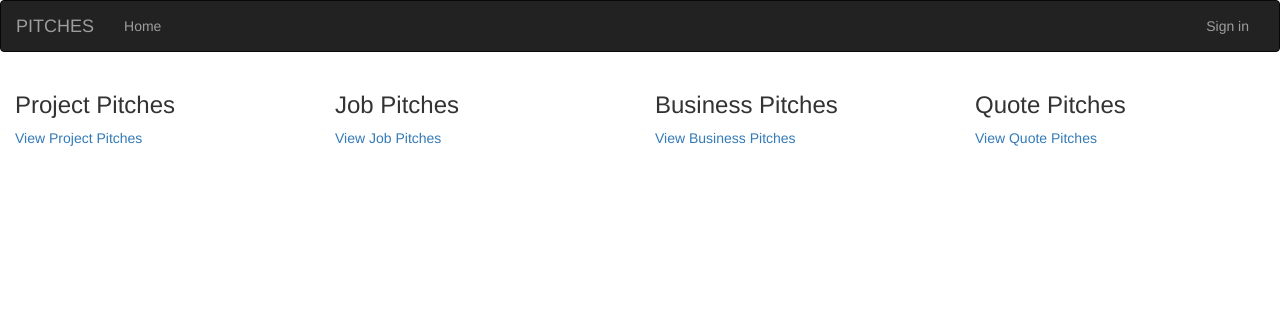
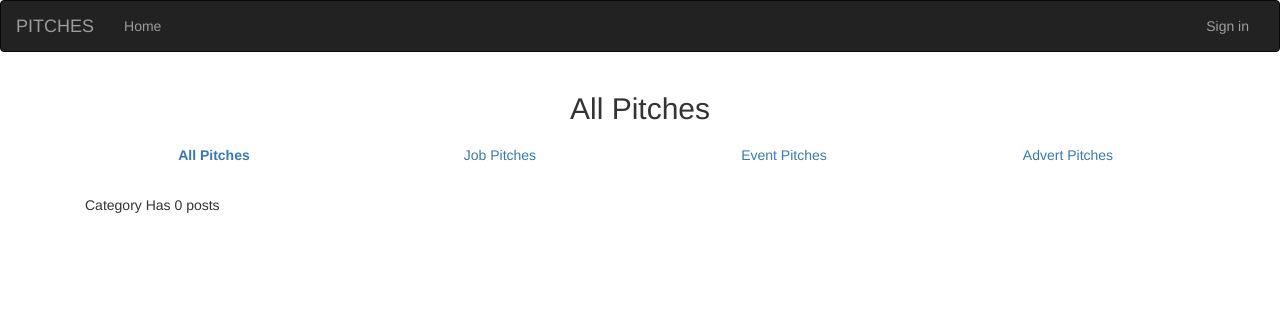
Before and after one commit to Nelly-ayebale/pitches, a Flask app: template app/templates/index.html in a window 1280 px wide. Shown: the top 312 px of the page. Run offline with Flask 2, Linux system fonts and the light colour scheme; the template is opened without the code that fills it, so the values that code supplies are empty; parts of the project's set-up code (start-up, migrations or seed data) failed here and were passed over; some libraries are stand-ins or nearby versions.

Commit message:
Made a display of the index page

```diff
--- a/app/auth/forms.py
+++ b/app/auth/forms.py
@@ -11,7 +11,7 @@ class RegistrationForm(FlaskForm):
     password_confirm = PasswordField('Confirm Passwords',validators = [Required()])
     submit = SubmitField('Sign Up')
 
-   def validate_email(self,data_field):
+    def validate_email(self,data_field):
         if User.query.filter_by(email =data_field.data).first():
             raise ValidationError('There is an account with that email')
 
--- a/app/main/forms.py
+++ b/app/main/forms.py
@@ -4,9 +4,10 @@ from wtforms.validators import Required
 
 class PitchForm(FlaskForm):
     title = StringField('Title Of Pitch', validators=[Required()])
-    category = RadioField('Which Category would you like to Pitch?', choices=[('projectpitch', 'Project Pitch'), ('jobpitch', 'Job Pitch'), ('businesspitch', 'Business Pitch'), ('quotepitch', 'Quote Pitch'), validators=[Required()]])
+    category = RadioField('Type', choices=[  ('projectpitch','Project pitch'), ('jobpitch','Job pitch'),('businesspitch','Business pitch'),('quotepitch','Quote pitch')],validators=[Required()])
     pitch = TextAreaField('Go ahead and pitch!!', validators=[Required()])
     submit = SubmitField('Submit')
+
 class CommentForm(FlaskForm):
     comment = TextAreaField('Write a Comment', validators=[Required()])
     submit = SubmitField('Submit')
--- a/app/templates/index.html
+++ b/app/templates/index.html
@@ -1,28 +1,38 @@
-{% extends 'base.html' %}
+{% extends 'base.html'%}
+{% import 'macros.html' as macro %}
 
 {% block content %}
 
-<body>
-    <div class="container-fluid">
-        <div class="row">
-            <div class="col-md-3">
-                <h3>Project Pitches</h3>
-                <a href="{{url_for('main.project_pitch')}}">View Project Pitches</a>
-            </div>
-            <div class="col-md-3">
-                <h3>Job Pitches</h3>
-                <a href="{{url_for('main.job_pitch')}}">View Job Pitches</a>
-            </div>
-            <div class="col-md-3">
-                <h3>Business Pitches</h3>
-                <a href="{{url_for('main.business_pitch')}}">View Business Pitches</a>
-            </div>
-            <div class="col-md-3">
-                <h3>Quote Pitches</h3>
-                <a href="{{url_for('main.quote_pitch')}}">View Quote Pitches</a>
-            </div>
+<div class="container">
+    <h2 class="text-center">All Pitches</h2>
+    <ul class="nav nav-pills nav-justified nav-fill" role="tablist">
+        <li class="nav-item">
+            <a id="cats" class="nav-link" data-toggle="tab" href="#all"><strong>All Pitches</strong> </a>
+        </li>
+        <li class="nav-item">
+            <a class="nav-link" data-toggle="tab" href="#jobs">Job Pitches</a>
+        </li>
+        <li class="nav-item">
+            <a class="nav-link" data-toggle="tab" href="#event">Event Pitches</a>
+        </li>
+        <li class="nav-item">
+            <a class="nav-link" data-toggle="tab" href="#ads">Advert Pitches</a>
+        </li>
+    </ul>
+    <div class="tab-content">
+        <div class="container tab-pane active" id="all"><br>
+            {{ macro.display(pitches) }}
+        </div>
+        <div class="container tab-pane fade" id="event"><br>
+            {{ macro.display(event)}}
+        </div>
+        <div class="container tab-pane fade" id="jobs"><br>
+            {{ macro.display(job) }}
+        </div>
+        <div class="container tab-pane fade" id="ads"><br>
+            {{ macro.display(advertisement) }}
+
         </div>
     </div>
-</body>
-
-{% endblock %}
+</div>
+{% endblock%}
--- a/app/templates/macros.html
+++ b/app/templates/macros.html
@@ -1,10 +1,23 @@
-<!-- {% macro displayPitch(pitch_list) %}
+{% macro display(pitch_list) %}
 <div class="container-fluid">
     <div class="row">
         {% if pitch_list %}
         {% for pitch in pitch_list%}
         <div class="col-md-4">
             <h3>{{pitch.title}}</h3>
+            <h4>{{pitch.category}}</h4>
+            <p>{{pitch.pitch}}</p>
+            <h3>{{pitch.user.username}}</h3>
         </div>
+        {% endfor%}
+        {% else %}
+        <div class="card w-90 mb-3">
+            <div class="card-body">
+
+                <p class="card-title">Category Has 0 posts</p>
+            </div>
+        </div>
+        {% endif %}
     </div>
-</div> -->
+</div>
+{% endmacro %}
--- a/config.py
+++ b/config.py
@@ -13,7 +13,9 @@ class Config:
     MAIL_USERNAME = os.environ.get("MAIL_USERNAME")
     MAIL_PASSWORD = os.environ.get("MAIL_PASSWORD")
 
-
+    @staticmethod
+    def init_app(app):
+        pass
 
 class ProdConfig(Config):
     '''
```
Also changed, not shown: app/main/views.py (+5 -5 lines), app/models.py (+7 -7 lines), migrations/versions/559256489e80_initial_migration.py (deleted, +0 -40 lines), migrations/versions/d40ca4284818_initial_migration.py (added, +78 -0 lines).
